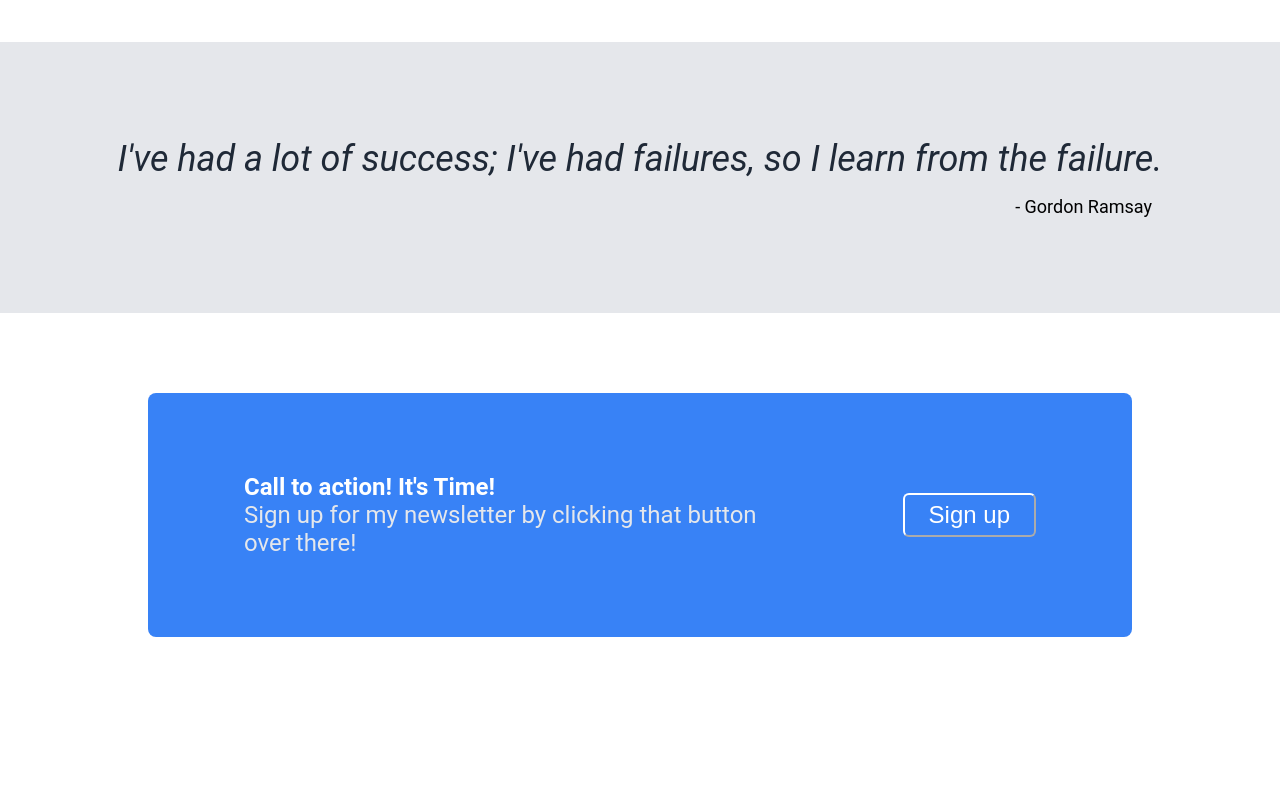
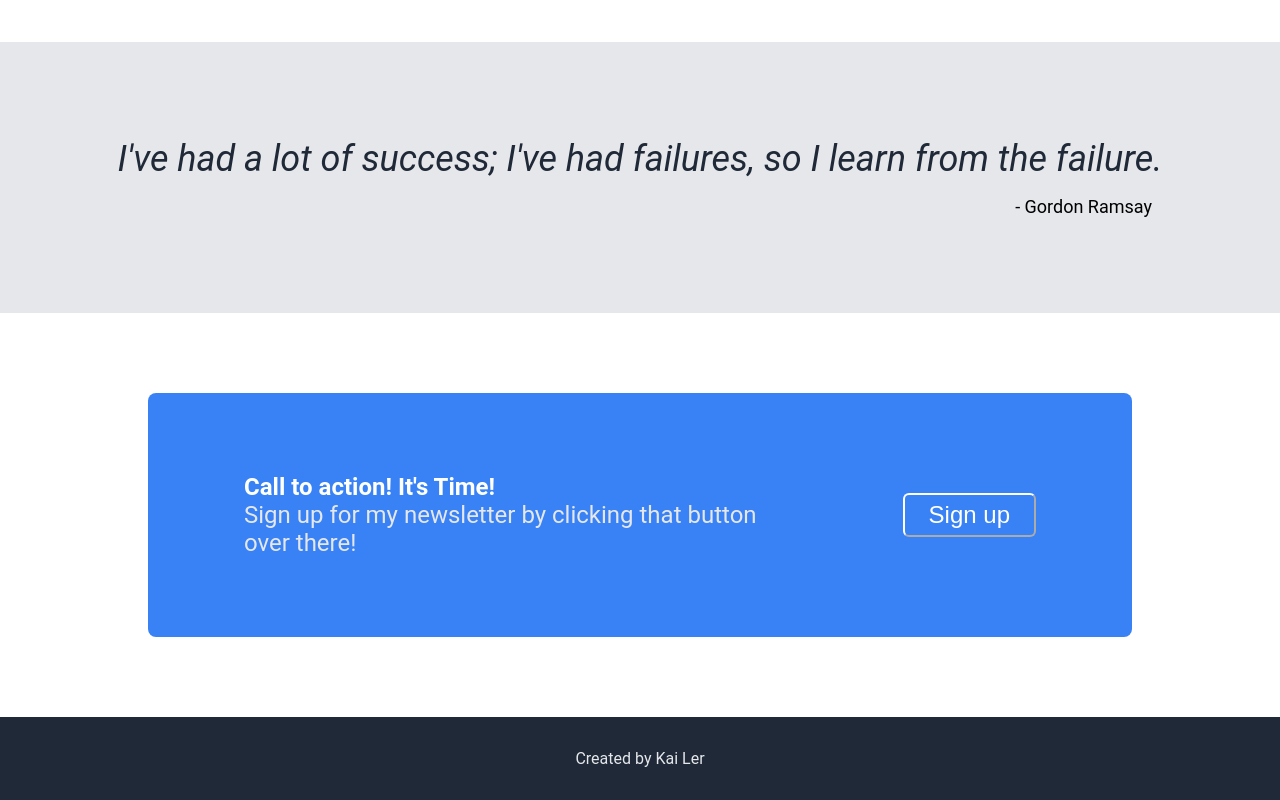
Before and after one commit to kailermai/odin-landing-page, a plain HTML site: page index.html in a window 1280 px wide. Shown: the part 857-1657 px from the top of the page. Before the commit the page ends 1574 px from the top, so only its background shows below. Drawn offline with Linux system fonts and the light colour scheme.

Commit message:
Added credits

```diff
--- a/index.html
+++ b/index.html
@@ -61,6 +61,10 @@
                 </div>
             </div>
         </div>
+
+        <div class="credits">
+            <div class="credits text">Created by Kai Ler</div>
+        </div>
     </body>
 
 </html>
--- a/style.css
+++ b/style.css
@@ -210,5 +210,19 @@ li {
     text-wrap: nowrap;
     border-color: white;
     border-radius: 6px;
+}
 
+/* Credits */
+.credits {
+    display: flex;
+    background-color: #1F2937;
+    justify-content: center;
+    align-items: center;
 }
+
+.credits.text {
+    display: flex;
+    color: #E5E7EB;
+    padding: 32px;
+    font-size: 16px;
+}
```
